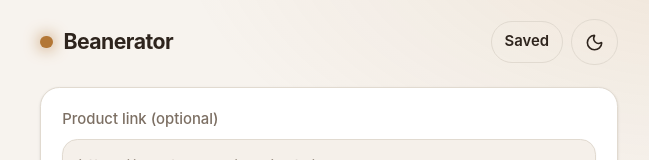
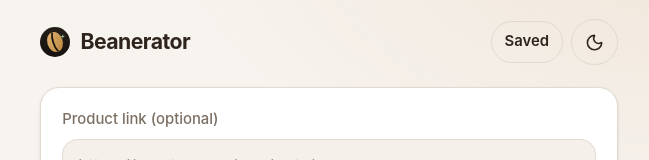
Before and after one commit to hgstrm/pourpilot, a Next.js app: page / in a window 1280 px wide. Shown: the top 160 px of the page, without its empty margins (311-960 px from the left). Built offline with nearby package versions, Linux system fonts and the light colour scheme.

Commit message:
Use bean icon (not a plain dot) in app headers

```diff
--- a/src/app/page.tsx
+++ b/src/app/page.tsx
@@ -168,7 +168,8 @@
     <main className="app-wrap">
       <header className="flex items-center justify-between mb-5">
         <div className="flex items-center gap-2.5">
-          <span className="size-3 rounded-full bg-primary shadow-[0_0_16px_var(--primary)]" />
+          {/* eslint-disable-next-line @next/next/no-img-element */}
+          <img src="/icon.svg" alt="" className="size-7 rounded-lg" />
           <h1 className="text-xl font-bold tracking-tight">Beanerator</h1>
         </div>
         <div className="flex items-center gap-2">
--- a/src/app/recipes/page.tsx
+++ b/src/app/recipes/page.tsx
@@ -28,7 +28,8 @@
     <main className="app-wrap">
       <header className="flex items-center justify-between mb-5">
         <div className="flex items-center gap-2.5">
-          <span className="size-3 rounded-full bg-primary shadow-[0_0_16px_var(--primary)]" />
+          {/* eslint-disable-next-line @next/next/no-img-element */}
+          <img src="/icon.svg" alt="" className="size-7 rounded-lg" />
           <h1 className="text-xl font-bold tracking-tight">Saved recipes</h1>
         </div>
         <div className="flex items-center gap-2">
```
